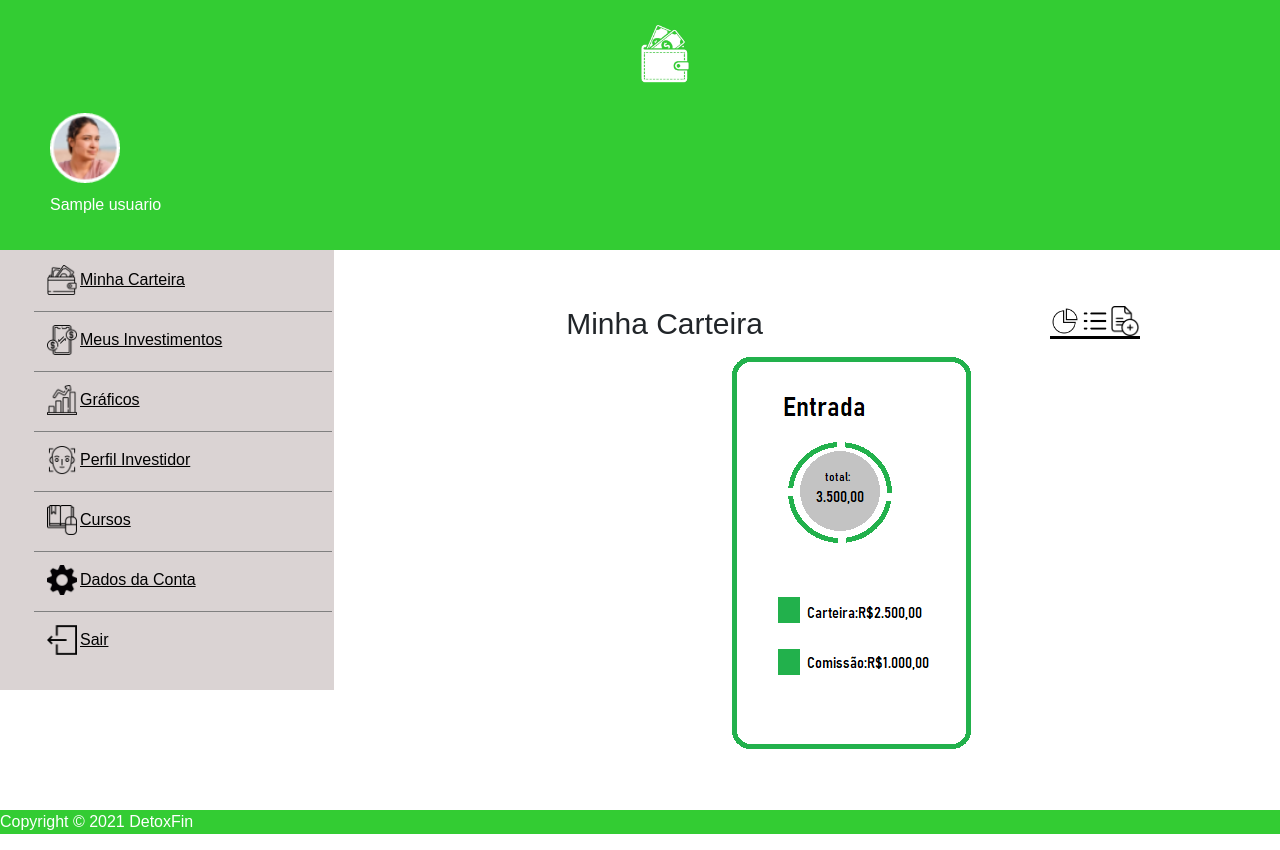
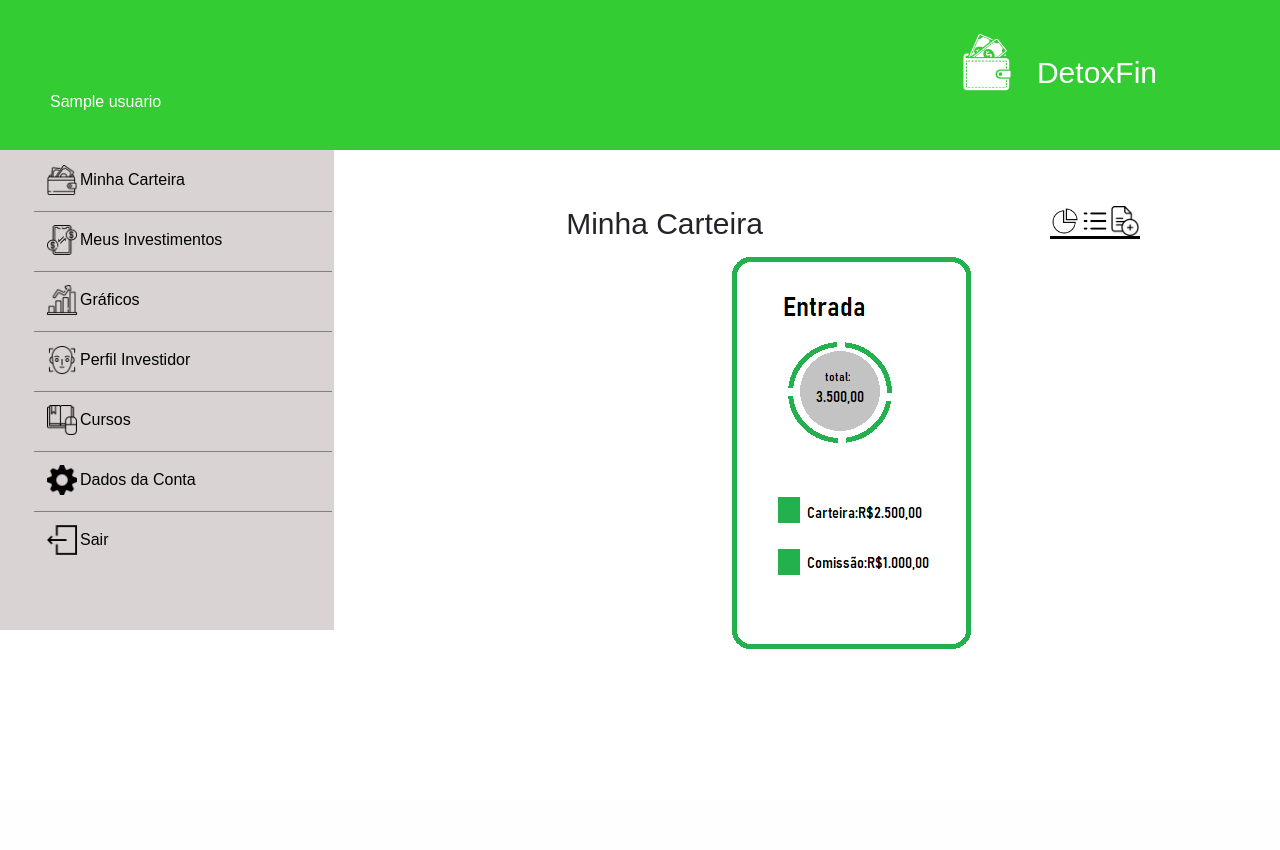
Before and after one commit to MatheusCortez/DetoxFin__ProjetoIntegrador, a Node server app: template views/users/user/minhaCarteira/index.ejs in a window 1280 px wide. After the commit the page ends 649 px from the top, so only its background shows below. Run offline with Node 20, Linux system fonts and the light colour scheme; the template is opened without the code that fills it: most values are stand-ins (such as "Sample title", 1, 10 or a date in 2020).

Commit message:
mudanças

```diff
--- a/public/css/partials/IndexMinhaCarteira/listCarteira.css
+++ b/public/css/partials/IndexMinhaCarteira/listCarteira.css
@@ -19,7 +19,6 @@
 }
 
 
-
 @media screen and (min-width:0px) {
 
 }
--- a/public/css/partials/IndexMinhaCarteira/minhaCarteira.css
+++ b/public/css/partials/IndexMinhaCarteira/minhaCarteira.css
@@ -1,13 +1,19 @@
+@import url('../../reset.css');
+@import url('../headerInterno/header.css');
+@import url('../menuLateral/menuLateral.css');
+
+
+.mainContainer{
+    display: flex;
+    justify-content: space-between;
+    height: 60vh;
+}
+/* Card Principal*/
 .mainContainer__cardPrincipal{
     background-color: white;
     width: 85vw;
     height: 70vh;
     border-radius: 20px;
     align-content: center;
-    /* position: relative;
-    bottom: 15vh; */
-    }
-     .mainContainer__cardPrincipal__h1{
-    display:flex;
-    justify-content: center;
+
 }
--- a/public/css/partials/headerInterno/header.css
+++ b/public/css/partials/headerInterno/header.css
@@ -1,14 +1,24 @@
 .cabecalho{
     grid-column: 1/  span 12;
     display: flex;
-    flex-direction: column;
-    height: 250px;
+    flex-direction: row-reverse;
+    justify-content: space-between ;
+    height: 150px;
     padding-top: 50px;
     padding-left: 50px;
     background-color: #33cc33;
 
+
 }
-
+.title_logo {
+    text-decoration: none;
+    color: white;
+    font-size: 30px;
+    margin-right: 10%;
+}
+.title_logo:hover {
+    color: white;
+}
 .cabecalho__logo{
     width: 100px;
     margin: 0 auto;
--- a/public/css/partials/indexInterno/index.css
+++ /dev/null
@@ -1,6 +0,0 @@
-@import url('../../reset.css');
-@import url('../headerInterno/header.css');
-@import url('../menuLateral/menuLateral.css');
-@import url('../../reset.css');
-@import url('../headerInterno/header.css');
-@import url('../menuLateral/menuLateral.css');
--- a/public/css/partials/menuLateral/menuLateral.css
+++ b/public/css/partials/menuLateral/menuLateral.css
@@ -12,7 +12,7 @@
     align-items: center;
     padding-bottom: 10px;
     padding-top:10px;
-
+    text-decoration: none;
 }
 
 .mainContainer__menuLateral__lista__menuItem:last-child{
--- a/public/css/partials/meusInvestimentos/listInvestment.css
+++ b/public/css/partials/meusInvestimentos/listInvestment.css
@@ -6,7 +6,7 @@
 .mainContainer{
     display: flex;
     justify-content: space-between;
-    height: 110vh;
+    height: 70vh;
 }
 /* Card Principal*/
 .mainContainer__cardPrincipal{
--- a/public/css/partials/perfilinvestidor/main.css
+++ b/public/css/partials/perfilinvestidor/main.css
@@ -15,9 +15,9 @@
     height: 70vh;
     border-radius: 20px;
     align-content: center;
-    position: relative;
-    bottom: 10vh;
+
 }
+
 .logoPI {
     display: flex;
     flex-direction: column;
--- a/public/css/partials/perfilinvestidor/perguntas.css
+++ b/public/css/partials/perfilinvestidor/perguntas.css
@@ -15,8 +15,7 @@
     height: 70vh;
     border-radius: 20px;
     align-content: center;
-    position: relative;
-    bottom: 10vh;
+
 }
 .logoPI {
     display: flex;
--- a/routes/investorsprofile.js
+++ b/routes/investorsprofile.js
@@ -3,7 +3,8 @@ var router = express.Router();
 
 /* GET users listing. */
 router.get('/pergunta1', function(req, res, next) {
-  res.render('users/user/perfilInvestidor/pergunta')
+  const usuario = req.session.usuario
+  res.render('users/user/perfilInvestidor/pergunta', {usuario})
 
 })
 
--- a/views/partials/headerinterno.ejs
+++ b/views/partials/headerinterno.ejs
@@ -3,12 +3,10 @@
 <header class="cabecalho">
 
 
-    <img src="/images/logoBranco.png" class="cabecalho__logo" alt="">
+    <a href="/user/minhaCarteira" class="title_logo"><img src="/images/logoBranco.png" class="cabecalho__logo" alt="">DetoxFin</a>
 
 
     <div class="usuarioDados">
-        <img src="/images/perfil.png" alt="kajihais" class="cabecalho__usuarioDados__imgPerfil">
         <span class="cabecalho__usuarioDados__nomeCliente"><%=usuario.nome%></span>
-
     </div>
 </header>
--- a/views/partials/menuLateral.ejs
+++ b/views/partials/menuLateral.ejs
@@ -16,13 +16,13 @@
              </li>
 
              <li class="mainContainer__menuLateral__lista__menuItem link">
-                 <a class="mainContainer__menuLateral__lista__menuLink link" href="/user/graficos">
+                 <a class="mainContainer__menuLateral__lista__menuLink" href="/user/graficos">
                      <img class="mainContainer__menuLateral__lista__menuIcon" src="/images/graficos.png"/>Gráficos
                  </a>
              </li>
 
              <li class="mainContainer__menuLateral__lista__menuItem link">
-                 <a class="mainContainer__menuLateral__lista__menuLink " href="/user/perfilInvestidor">
+                 <a class="mainContainer__menuLateral__lista__menuLink" href="/user/perfilInvestidor">
                      <img class="mainContainer__menuLateral__lista__menuIcon" src="/images/perfili.png"/>Perfil Investidor
                  </a>
              </li>
--- a/views/users/user/meusInvestimentos/main.ejs
+++ b/views/users/user/meusInvestimentos/main.ejs
@@ -23,10 +23,7 @@
             </section>
         </main>
 
-        <footer>
 
-            <p class="copyright"> Copyright © 2021 DetoxFin</p>
-        </footer>
 
     </body>
 </html>
--- a/views/users/user/minhaCarteira/index.ejs
+++ b/views/users/user/minhaCarteira/index.ejs
@@ -3,7 +3,7 @@
         <html lang="pt-br">
             <head>
                 <meta charset="UTF-8">
-              <link rel="stylesheet" href="/css/partials/indexInterno/index.css">
+
               <link href="https://cdn.jsdelivr.net/npm/bootstrap@5.0.1/dist/css/bootstrap.min.css" rel="stylesheet" integrity="sha384-+0n0xVW2eSR5OomGNYDnhzAbDsOXxcvSN1TPprVMTNDbiYZCxYbOOl7+AMvyTG2x" crossorigin="anonymous">
               <link rel="stylesheet" href="/css/partials/IndexMinhaCarteira/minhaCarteira.css">
                 <meta http-equiv="X-UA-Compatible" content="IE=edge">
@@ -12,7 +12,7 @@
             </head>
             <body>
                 <%- include("../../../partials/headerinterno.ejs",{
-                    usuario:usuario
+                    usuario
                 })%>
                 <main class="mainContainer">
                     <%- include  ../../../partials/menuLateral.ejs %>
@@ -35,10 +35,7 @@
 
 
 
-                 </main>
+                </main>
 
-                <footer>
-                    <p class="copyright"> Copyright © 2021 DetoxFin</p>
-                </footer>
     </body>
 </html>
--- a/views/users/user/perfilInvestidor/main.ejs
+++ b/views/users/user/perfilInvestidor/main.ejs
@@ -19,6 +19,7 @@
         <%- include("../../../partials/headerinterno.ejs",{
             usuario
         })%>
+
         <main class="mainContainer">
             <%- include  ../../../partials/menuLateral.ejs %>
 
@@ -37,10 +38,6 @@
 
         </section>
         </main>
-<footer>
-
- <p class="copyright"> Copyright © 2021 DetoxFin</p>
-</footer>
 
 
     </body>
--- a/views/users/user/perfilInvestidor/pergunta.ejs
+++ b/views/users/user/perfilInvestidor/pergunta.ejs
@@ -16,7 +16,9 @@
     </head>
     <body class="app">
 
-        <%- include ../../../partials/headerinterno.ejs %>
+        <%- include("../../../partials/headerinterno.ejs",{
+            usuario
+        })%>
 
         <main class="mainContainer">
             <%- include  ../../../partials/menuLateral.ejs %>
@@ -47,7 +49,7 @@
                             <p> Maximizar o potencial de ganho assumindo um maior risco  </p>
                     </div>
 
-                <a href="/"><button class="botaoPerfil">Próximo</button></a>
+                <a href="#"><button class="botaoPerfil">Próximo</button></a>
 
             </section>
 
```
Also changed, not shown: public/css/partials/graficos/graficos.css (+7 -5 lines), public/css/partials/meusInvestimentos/question.css (deleted).
